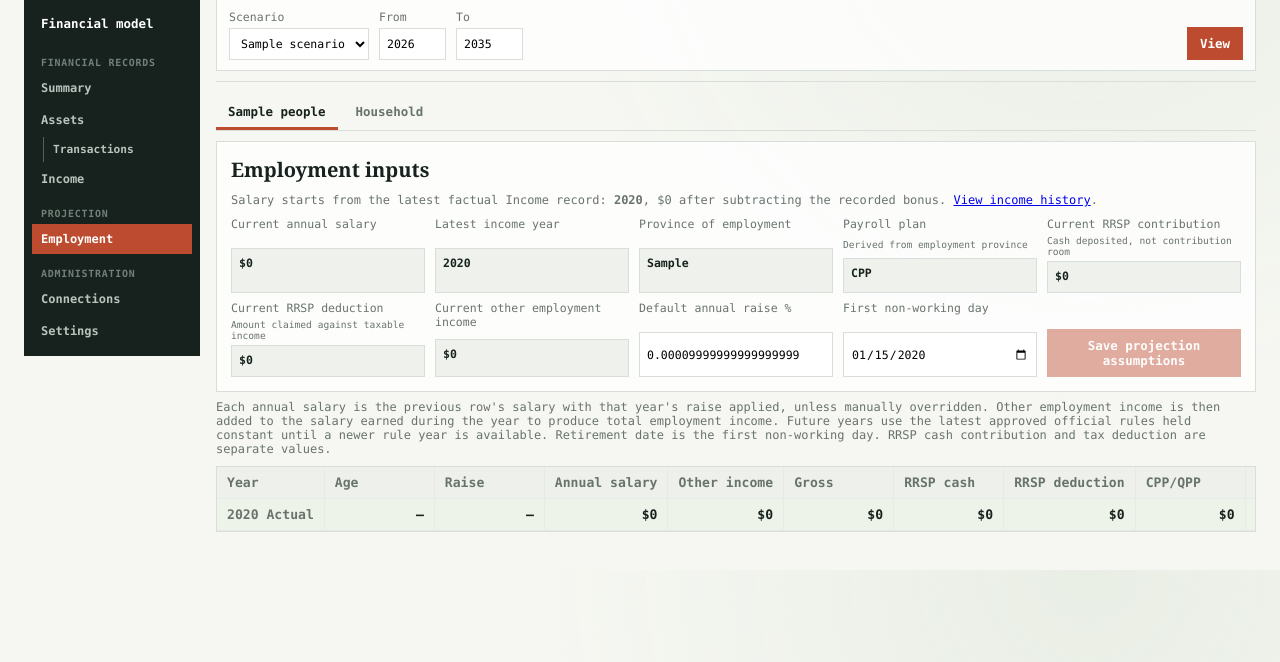
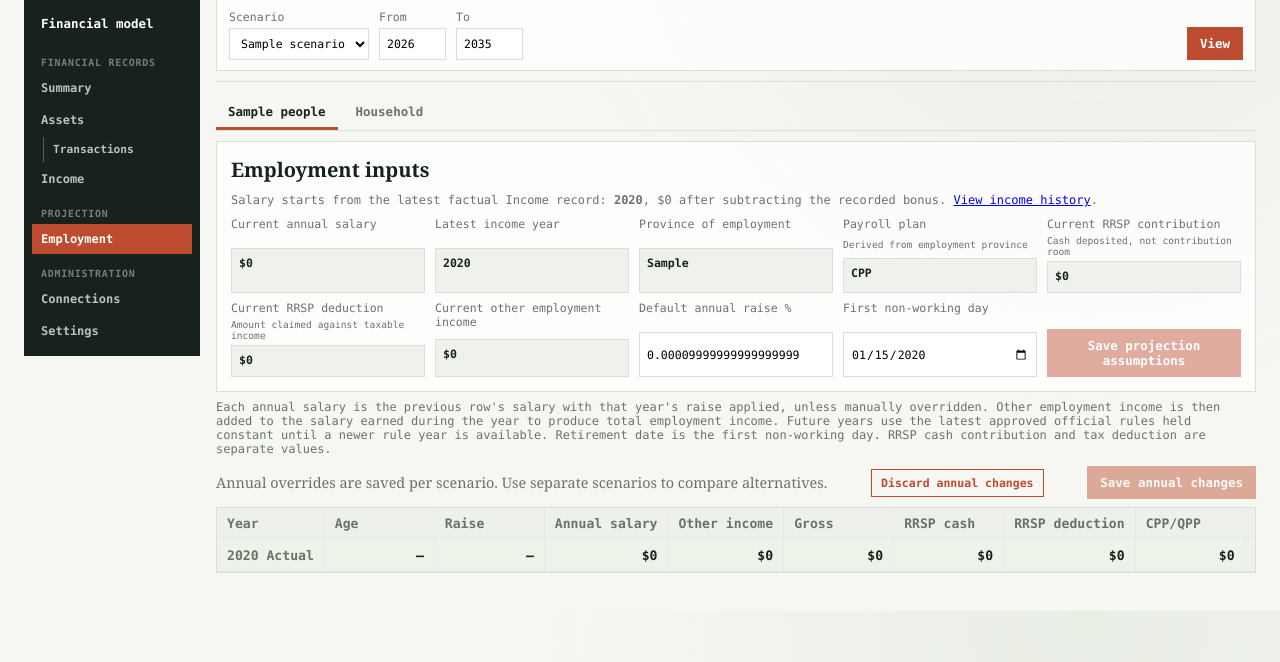
Before and after one commit to colleeseum/ForeView, a Flask app: page /salary-projection in a window 1280 px wide. Shown: the part 138-800 px from the top of the page. Run offline with Flask 3, Linux system fonts and the light colour scheme; tables that the repository leaves empty hold one stand-in row (values such as "Sample post"); data that the repository does not hold is empty.

Commit message:
Stage annual projection overrides before saving

```diff
--- a/static/salary-projection.mjs
+++ b/static/salary-projection.mjs
@@ -19,12 +19,16 @@ const elements = {
   currentOtherIncome: document.querySelector('#salary-current-other-income'),
   form: document.querySelector('#salary-settings-form'),
   save: document.querySelector('#salary-save'),
+  annualStatus: document.querySelector('#salary-annual-status'),
+  annualDiscard: document.querySelector('#salary-annual-discard'),
+  annualSave: document.querySelector('#salary-annual-save'),
   table: document.querySelector('#salary-table'),
 };
 
 let model = null;
 let selectedKey = null;
 let savedFormSignature = '';
+const pendingAnnualChanges = new Map();
 
 export function money(value) {
   const amount = Number(value || 0);
@@ -40,7 +44,7 @@ export function projectionTable(rows, {editable = false, overrides = []} = {}) {
     const shown = field === 'raise_rate'
       ? (Number(value || 0) * 100).toFixed(3).replace(/0+$/, '').replace(/\.$/, '')
       : Number(value || 0).toFixed(2);
-    return `<input class="salary-year-input${override != null ? ' manual-override' : ''}" data-year="${row.year}" data-field="${field}" type="number" step="0.01" value="${escapeHtml(shown)}">${suffix}`;
+    return `<input class="salary-year-input${override != null ? ' manual-override' : ''}" data-year="${row.year}" data-field="${field}" data-original="${escapeHtml(shown)}" type="number" step="0.01" value="${escapeHtml(shown)}">${suffix}`;
   };
   const body = rows.map((row) => `<tr class="${row.actual ? 'historical-row' : ''}">
     <th>${escapeHtml(String(row.year))}${row.actual ? ' Actual' : ''}</th>
@@ -81,6 +85,19 @@ function updateSaveState() {
   if (elements.save) elements.save.disabled = formSignature(elements.form) === savedFormSignature;
 }
 
+function updateAnnualSaveState() {
+  const dirty = pendingAnnualChanges.size > 0;
+  if (elements.annualSave) elements.annualSave.disabled = !dirty;
+  if (elements.annualDiscard) elements.annualDiscard.disabled = !dirty;
+  if (elements.annualStatus) elements.annualStatus.textContent = dirty
+    ? `${pendingAnnualChanges.size} unsaved annual change${pendingAnnualChanges.size === 1 ? '' : 's'}. Save to recalculate this scenario.`
+    : 'Annual overrides are saved per scenario. Use separate scenarios to compare alternatives.';
+  for (const control of [elements.scenario, elements.startYear, elements.endYear, elements.view]) {
+    if (control) control.disabled = dirty;
+  }
+  elements.tabs?.querySelectorAll('button').forEach((button) => { button.disabled = dirty; });
+}
+
 function renderControls() {
   elements.scenario.innerHTML = model.scenarios.map((item) => `<option value="${item.id}"${item.id === model.selected_scenario_id ? ' selected' : ''}>${escapeHtml(item.name)}</option>`).join('');
   elements.startYear.value = model.start_year;
@@ -116,6 +133,7 @@ function fillForm(person) {
 }
 
 function render() {
+  pendingAnnualChanges.clear();
   if (!model.scenarios.length) {
     elements.tabs.innerHTML = '';
     elements.setup.hidden = true;
@@ -133,6 +151,7 @@ function render() {
     showMessage('Household values are the sum of individual projections. Tax remains calculated per person.');
     elements.table.innerHTML = projectionTable(householdRows(model.household));
   }
+  updateAnnualSaveState();
 }
 
 async function api(url, options) {
@@ -178,17 +197,45 @@ elements.form?.addEventListener('submit', async (event) => {
   } catch (error) { showMessage(error.message, true); }
 });
 
-elements.table?.addEventListener('change', async (event) => {
+elements.table?.addEventListener('input', (event) => {
   const input = event.target.closest('.salary-year-input');
   const person = selectedPerson();
   if (!input || !person) return;
-  const year = Number(input.dataset.year);
-  const existing = person.overrides.find((item) => item.year === year) || {year};
-  const payload = {salary: existing.salary, raise_rate: existing.raise_rate, rrsp_contribution: existing.rrsp_contribution, rrsp_deduction: existing.rrsp_deduction, other_income: existing.other_income};
-  payload[input.dataset.field] = input.dataset.field === 'raise_rate' ? Number(input.value) / 100 : input.value;
+  const key = `${input.dataset.year}:${input.dataset.field}`;
+  const unchanged = input.value !== '' && Number(input.value) === Number(input.dataset.original);
+  if (unchanged) {
+    pendingAnnualChanges.delete(key);
+    input.classList.remove('pending-change');
+  } else {
+    pendingAnnualChanges.set(key, {
+      year: Number(input.dataset.year), field: input.dataset.field, value: input.value,
+    });
+    input.classList.add('pending-change');
+  }
+  updateAnnualSaveState();
+});
+
+elements.annualDiscard?.addEventListener('click', () => render());
+
+elements.annualSave?.addEventListener('click', async () => {
+  const person = selectedPerson();
+  if (!person || !pendingAnnualChanges.size) return;
+  const byYear = new Map();
+  for (const change of pendingAnnualChanges.values()) {
+    const existing = person.overrides.find((item) => item.year === change.year) || {year: change.year};
+    const payload = byYear.get(change.year) || {
+      year: change.year, salary: existing.salary, raise_rate: existing.raise_rate,
+      rrsp_contribution: existing.rrsp_contribution, rrsp_deduction: existing.rrsp_deduction,
+      other_income: existing.other_income,
+    };
+    payload[change.field] = change.field === 'raise_rate' ? Number(change.value) / 100 : change.value;
+    byYear.set(change.year, payload);
+  }
   try {
-    await api(`/api/salary-projection/scenarios/${model.selected_scenario_id}/people/${person.id}/years/${year}`, {method: 'PUT', body: JSON.stringify(payload)});
-    showMessage(`${year} override saved.`);
+    await api(`/api/salary-projection/scenarios/${model.selected_scenario_id}/people/${person.id}/overrides`, {
+      method: 'PUT', body: JSON.stringify({overrides: [...byYear.values()]}),
+    });
+    showMessage('Annual changes saved.');
     await loadProjection();
   } catch (error) { showMessage(error.message, true); }
 });
--- a/static/style.css
+++ b/static/style.css
@@ -200,12 +200,15 @@ h1 { margin: 4px 0; font-size: clamp(1.9rem, 2.8vw, 3rem); line-height: 1; font-
 .salary-settings-grid .view-action { align-self: end; min-height: 32px; }
 .salary-readonly-field { display: grid; gap: 4px; color: var(--muted); font: .72rem ui-monospace, SFMono-Regular, Menlo, monospace; }
 .salary-readonly-field output { min-height: 32px; padding: 7px; border: 1px solid var(--line); background: #eef1ec; color: var(--ink); font-weight: 700; }
+.salary-annual-actions { display: flex; align-items: center; justify-content: flex-end; gap: 8px; margin: 8px 0; }
+.salary-annual-actions .field-note { margin-right: auto; }
 .salary-table-panel { overflow: hidden; padding: 0; }
 .salary-projection-table { min-width: 1800px; }
 .salary-projection-table th { position: static; text-align: left; }
 .salary-projection-table td { text-align: right; }
 .salary-projection-table input { width: 112px; border: 1px solid #aac8d9; padding: 7px; background: #eef7fc; text-align: right; font: inherit; }
 .salary-projection-table input.manual-override { border-color: var(--accent); background: #f8e5df; }
+.salary-projection-table input.pending-change { border-color: #b87900; background: #fff3d6; }
 .historical-row td, .historical-row th { background: #eef3e9; font-weight: 700; }
 .connection-status.error { color: #9f2e22; }
 nav { border-top: 1px solid var(--line); padding-top: 14px; }
--- a/templates/salary_projection.html
+++ b/templates/salary_projection.html
@@ -41,6 +41,11 @@
         </form>
       </section>
       <p class="dashboard-note">Each annual salary is the previous row's salary with that year's raise applied, unless manually overridden. Other employment income is then added to the salary earned during the year to produce total employment income. Future years use the latest approved official rules held constant until a newer rule year is available. Retirement date is the first non-working day. RRSP cash contribution and tax deduction are separate values.</p>
+      <div class="salary-annual-actions">
+        <span id="salary-annual-status" class="field-note">Annual overrides are saved per scenario. Use separate scenarios to compare alternatives.</span>
+        <button id="salary-annual-discard" class="table-action" type="button" disabled>Discard annual changes</button>
+        <button id="salary-annual-save" class="view-action" type="button" disabled>Save annual changes</button>
+      </div>
       <section class="dashboard-panel salary-table-panel">
         <div id="salary-table"><p class="empty-panel">Loading salary projection...</p></div>
       </section>
@@ -48,5 +53,5 @@
   </div>
 </main>
 <script src="{{ url_for('static', filename='csrf.js', v='20260928-1') }}"></script>
-<script type="module" src="{{ url_for('static', filename='salary-projection.mjs', v='20260929-4') }}"></script>
+<script type="module" src="{{ url_for('static', filename='salary-projection.mjs', v='20260929-5') }}"></script>
 </body></html>
--- a/web/salary_projection_routes.py
+++ b/web/salary_projection_routes.py
@@ -190,6 +190,38 @@ def save_employment_override(scenario_id: int, person_id: int, year: int):
         return jsonify({"error": str(error)}), 400
 
 
+@blueprint.put(
+    "/api/salary-projection/scenarios/<int:scenario_id>/people/<int:person_id>/overrides"
+)
+def save_employment_overrides(scenario_id: int, person_id: int):
+    payload = request.get_json(silent=True) or {}
+    overrides = payload.get("overrides")
+    if not isinstance(overrides, list):
+        return jsonify({"error": "Overrides must be a list"}), 400
+    try:
+        saved_years = []
+        with dependency("connect")() as connection:
+            repository = EmploymentProjectionOverrideRepository(connection)
+            for item in overrides:
+                if not isinstance(item, dict):
+                    raise ValueError("Each override must be an object")
+                year = int(item["year"])
+                repository.upsert(
+                    scenario_id,
+                    person_id,
+                    year,
+                    salary=_optional_decimal(item, "salary"),
+                    raise_rate=_optional_decimal(item, "raise_rate"),
+                    rrsp_contribution=_optional_decimal(item, "rrsp_contribution"),
+                    rrsp_deduction=_optional_decimal(item, "rrsp_deduction"),
+                    other_income=_optional_decimal(item, "other_income"),
+                )
+                saved_years.append(year)
+        return jsonify({"saved_years": saved_years})
+    except (KeyError, TypeError, ValueError, sqlite3.IntegrityError) as error:
+        return jsonify({"error": str(error)}), 400
+
+
 @blueprint.delete(
     "/api/salary-projection/scenarios/<int:scenario_id>/people/<int:person_id>/years/<int:year>"
 )
```
Also changed, not shown: tests/js/salary-projection-dom.test.mjs (+11 -4 lines), tests/test_app_routes.py (+14 -2 lines).
